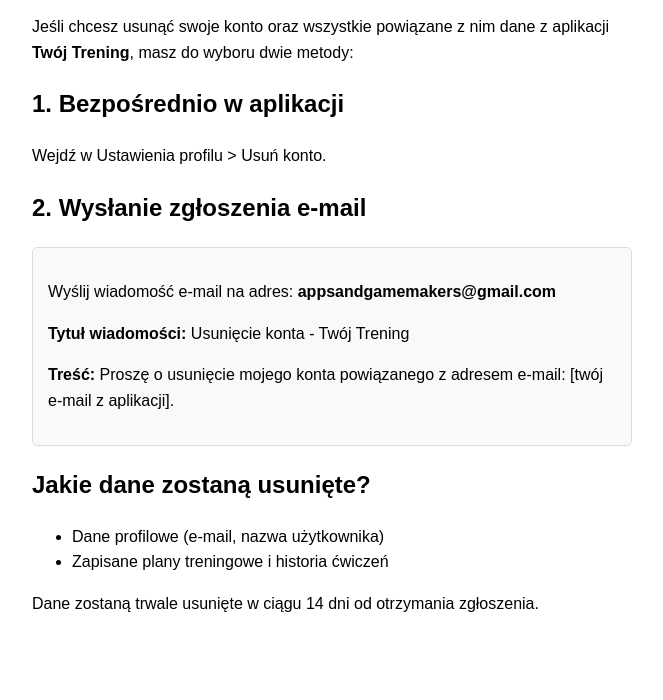
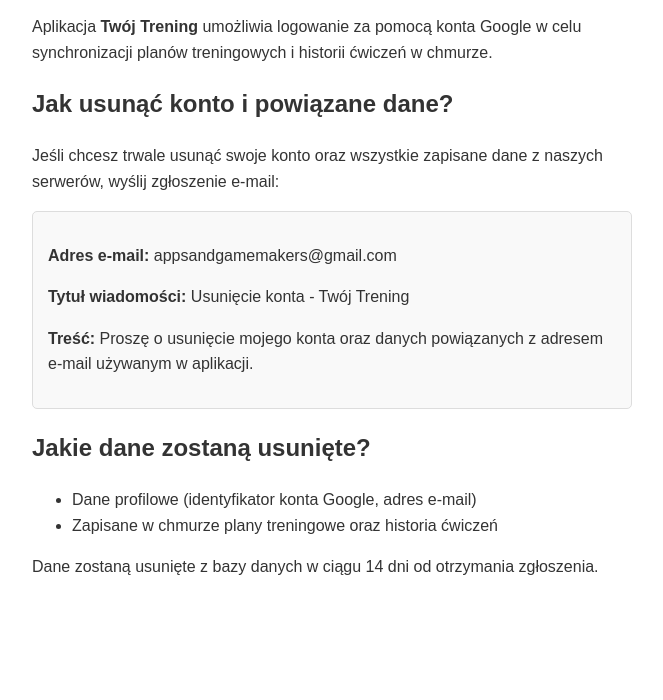
Before and after one commit to deltafonix-ui/twoj-trening-privacy, a plain HTML site: page delete-account.html in a window 1280 px wide. Shown: the part 100-800 px from the top of the page, without its empty margins (308-971 px from the left). Drawn offline with Linux system fonts and the light colour scheme.

Commit message:
delete-account.html

```diff
--- a/delete-account.html
+++ b/delete-account.html
@@ -5,30 +5,29 @@
     <meta name="viewport" content="width=device-width, initial-scale=1.0">
     <title>Usuwanie konta - Twój Trening</title>
     <style>
-        body { font-family: Arial, sans-serif; line-height: 1.6; padding: 20px; max-width: 600px; margin: auto; }
-        h1 { color: #333; }
-        .box { background: #f9f9f9; border: 1px solid #ddd; padding: 15px; border-radius: 5px; }
+        body { font-family: Arial, sans-serif; line-height: 1.6; padding: 20px; max-width: 600px; margin: auto; color: #333; }
+        h1 { color: #222; }
+        .box { background: #f9f9f9; border: 1px solid #ddd; padding: 15px; border-radius: 5px; margin-top: 15px; }
     </style>
 </head>
 <body>
     <h1>Prośba o usunięcie konta i danych</h1>
-    <p>Jeśli chcesz usunąć swoje konto oraz wszystkie powiązane z nim dane z aplikacji <strong>Twój Trening</strong>, masz do wyboru dwie metody:</p>
+    <p>Aplikacja <strong>Twój Trening</strong> umożliwia logowanie za pomocą konta Google w celu synchronizacji planów treningowych i historii ćwiczeń w chmurze.</p>
 
-    <h2>1. Bezpośrednio w aplikacji</h2>
-    <p>Wejdź w Ustawienia profilu > Usuń konto.</p>
+    <h2>Jak usunąć konto i powiązane dane?</h2>
+    <p>Jeśli chcesz trwale usunąć swoje konto oraz wszystkie zapisane dane z naszych serwerów, wyślij zgłoszenie e-mail:</p>
 
-    <h2>2. Wysłanie zgłoszenia e-mail</h2>
     <div class="box">
-        <p>Wyślij wiadomość e-mail na adres: <strong>appsandgamemakers@gmail.com</strong></p>
+        <p><strong>Adres e-mail:</strong> appsandgamemakers@gmail.com</p>
         <p><strong>Tytuł wiadomości:</strong> Usunięcie konta - Twój Trening</p>
-        <p><strong>Treść:</strong> Proszę o usunięcie mojego konta powiązanego z adresem e-mail: [twój e-mail z aplikacji].</p>
+        <p><strong>Treść:</strong> Proszę o usunięcie mojego konta oraz danych powiązanych z adresem e-mail używanym w aplikacji.</p>
     </div>
 
     <h2>Jakie dane zostaną usunięte?</h2>
     <ul>
-        <li>Dane profilowe (e-mail, nazwa użytkownika)</li>
-        <li>Zapisane plany treningowe i historia ćwiczeń</li>
+        <li>Dane profilowe (identyfikator konta Google, adres e-mail)</li>
+        <li>Zapisane w chmurze plany treningowe oraz historia ćwiczeń</li>
     </ul>
-    <p>Dane zostaną trwale usunięte w ciągu 14 dni od otrzymania zgłoszenia.</p>
+    <p>Dane zostaną usunięte z bazy danych w ciągu 14 dni od otrzymania zgłoszenia.</p>
 </body>
 </html>
```
